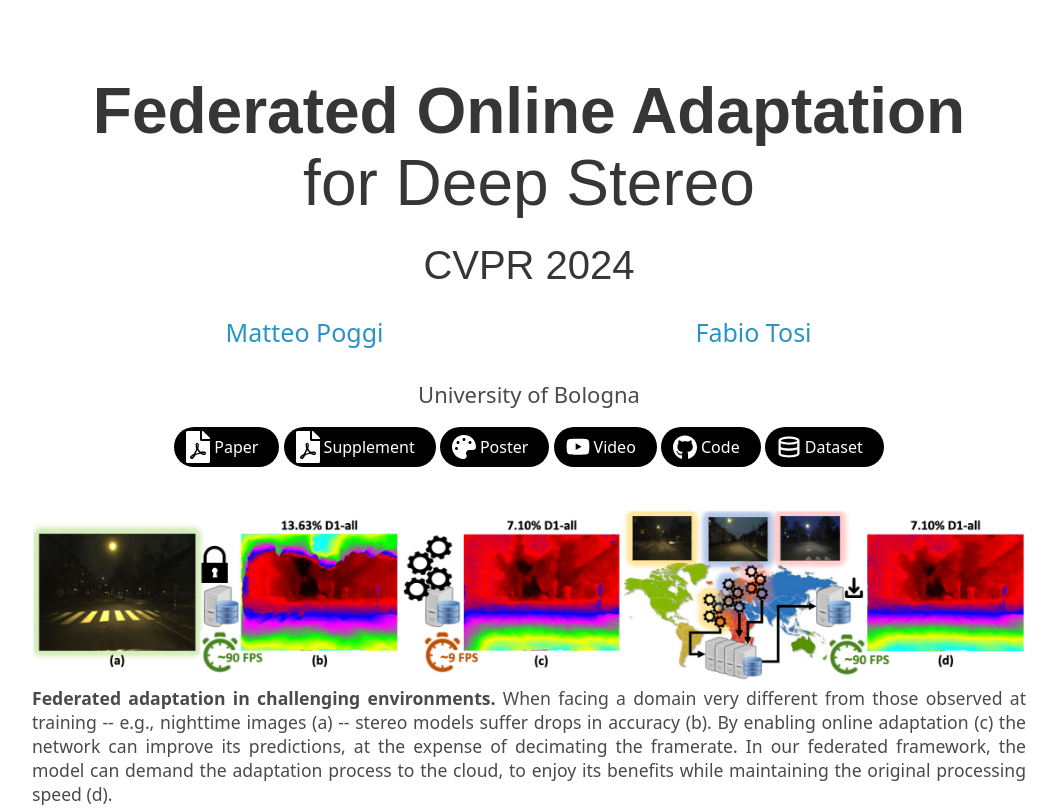
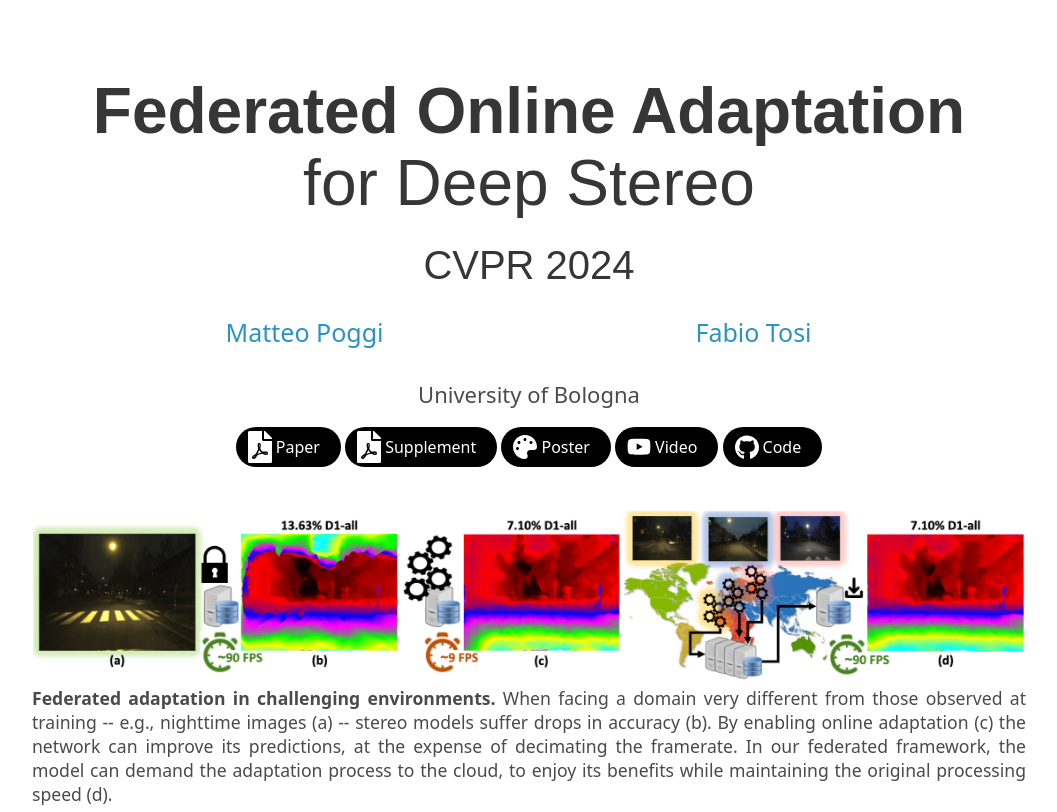
Before and after one commit to fedstereo/fedstereo.github.io, a plain HTML site: page index.html in a window 1280 px wide. Shown: the top 812 px of the page, without its empty margins (111-1168 px from the left). Drawn offline with nearby package versions, Linux system fonts and the light colour scheme; a script that the page names is missing.

Commit message:
Update index.html

```diff
--- a/index.html
+++ b/index.html
@@ -409,29 +409,6 @@
                   </a>
               </span>
 
-			<!-- Dataset Link. -->
-			<span class="link-block">
-				<a href="https://amsacta.unibo.it/id/eprint/7218/" class="external-link button is-normal is-rounded is-dark" style="background-color:#000000;">
-					<span class="icon">
-						<svg width="800px" height="800px" viewBox="0 0 16 16" xmlns="http://www.w3.org/2000/svg" fill="none"><path fill="currentColor" fill-rule="evenodd" d="M3.352 1.621C4.575 1.23 6.218 1 8 1c1.782 0 3.425.23 4.648.621.607.195 1.153.442 1.563.752.398.301.789.76.789 1.377v8.5c0 .616-.386 1.074-.784 1.376-.41.311-.954.559-1.56.753C11.435 14.771 9.791 15 8 15c-1.791 0-3.435-.23-4.656-.62-.606-.195-1.15-.443-1.56-.754-.398-.302-.784-.76-.784-1.376v-8.5c0-.618.39-1.076.789-1.377.41-.31.956-.557 1.563-.752zM2.509 3.75a.738.738 0 01.185-.18c.222-.169.591-.352 1.115-.52C4.848 2.718 6.33 2.5 8 2.5c1.67 0 3.152.218 4.19.55.524.168.894.351 1.116.52a.74.74 0 01.185.18.74.74 0 01-.185.18c-.222.169-.591.352-1.115.52C11.152 4.782 9.67 5 8 5c-1.67 0-3.152-.218-4.19-.55-.525-.168-.894-.351-1.116-.52a.738.738 0 01-.185-.18zM2.5 9.723v2.511c.01.021.049.09.192.198.22.168.588.351 1.11.519 1.035.332 2.517.549 4.198.549 1.681 0 3.162-.217 4.198-.55.522-.166.89-.35 1.11-.518.143-.109.183-.177.192-.198V9.723c-.272.113-.57.21-.88.292-1.215.322-2.848.485-4.62.485-1.772 0-3.405-.163-4.62-.485a6.903 6.903 0 01-.88-.292zm11-1.746a.591.591 0 01-.163.145c-.213.146-.575.303-1.102.443C11.192 8.841 9.7 9 8 9c-1.7 0-3.192-.159-4.235-.435-.527-.14-.889-.297-1.102-.443a.59.59 0 01-.163-.145v-2.43c.263.125.55.235.852.332C4.575 6.27 6.218 6.5 8 6.5c1.782 0 3.425-.23 4.648-.621.302-.097.59-.207.852-.331v2.429z" clip-rule="evenodd"/></svg><!-- <i class="fab fa-github"></i> Font Awesome fontawesome.com -->
-					</span>
-					<span>Dataset</span>
-				</a>
-			</span>
-
-              <!-- Dataset Link. -->
-              <!--
-              <span class="link-block">
-                <a href="https://github.com/google/nerfies/releases/tag/0.1"
-                   class="external-link button is-normal is-rounded is-dark">
-                  <span class="icon">
-                      <i class="far fa-images"></i>
-                  </span>
-                  <span>Data</span>
-                  </a>
-              </span>
-              -->
-
 		</table>
 	</center>
 	<br>
```
